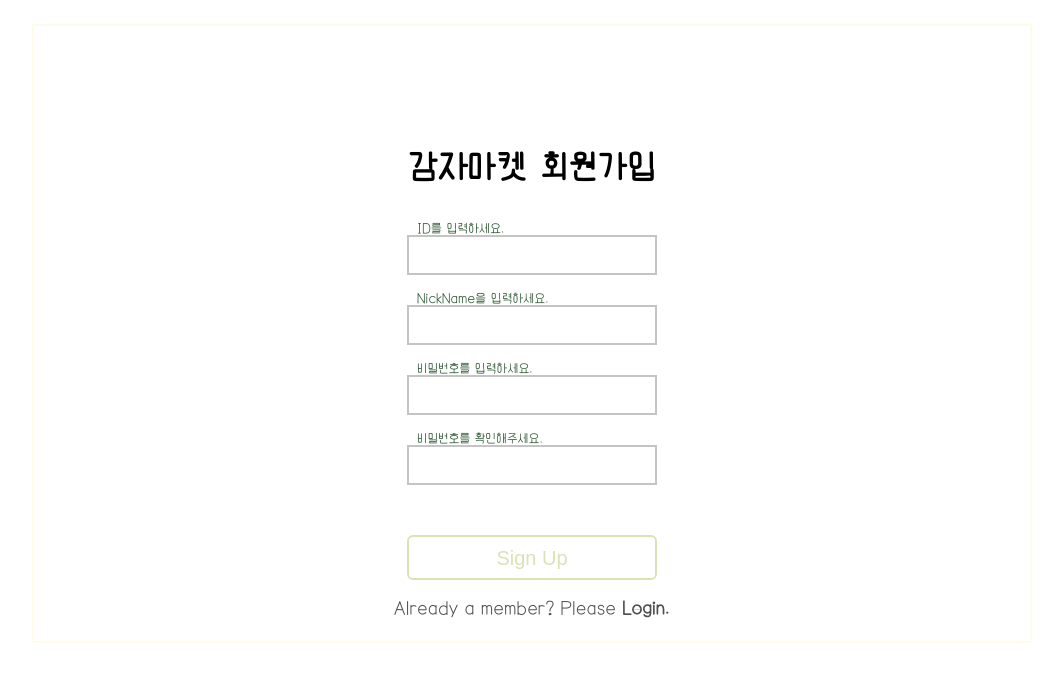
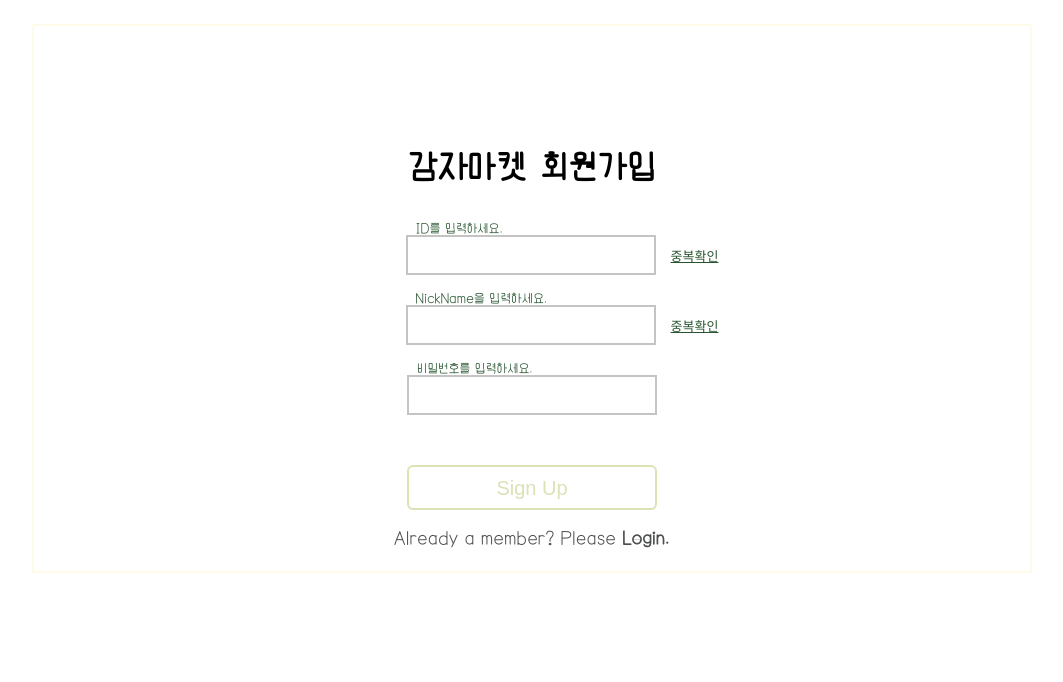
Before and after one commit to potato-market-front/potato-market-front, a React (Create React App) app: page /signup in a window 1280 px wide. Shown: the top 682 px of the page, without its empty margins (108-1171 px from the left). Built offline with nearby package versions, Linux system fonts and the light colour scheme.

Commit message:
Update Signup.jsx
signup 서버 연결 부분 추가

```diff
--- a/src/components/features/login/Signup.jsx
+++ b/src/components/features/login/Signup.jsx
@@ -1,50 +1,106 @@
-import React from "react";
+import React, { useState } from "react";
 import styled from "styled-components";
-import { Link } from "react-router-dom";
+import { Link, useNavigate } from "react-router-dom";
 import Input from "../../common/Input";
 import Button from "../../common/Button";
+import {
+  idDupCheck,
+  nickDupCheck,
+  postSignup,
+} from "../../../redux/modules/login";
+import TextButton from "../../common/TextButton";
 
 function SignUp() {
+  const [id, setId] = useState("");
+  const [nickname, setNickname] = useState("");
+  const [password, setPassword] = useState("");
+
+  const navigation = useNavigate();
+
+  const onSignUp = () => {
+    postSignup({
+      id,
+      nickname,
+      password,
+    }).then((res) => {
+      localStorage.setItem("id", res.headers.authorization);
+      navigation("/login");
+    });
+  };
+
+  const idDup = (id) => {
+    idDupCheck(id).then((res) => {
+      console.log("ID 중복:", res);
+      if (res === false) {
+        alert("사용 가능한 ID입니다.");
+        setId(res);
+      } else {
+        alert("이미 사용중인 ID입니다.");
+        setId(res);
+        id("");
+      }
+    });
+  };
+
+  const nickDup = (nickname) => {
+    nickDupCheck(nickname).then((res) => {
+      console.log("Nick 중복:", res);
+      if (res === false) {
+        alert("사용 가능한 Nickname입니다.");
+        setNickname(res);
+      } else {
+        alert("이미 사용중인 Nickname입니다.");
+        setNickname(res);
+        nickname("");
+      }
+    });
+  };
+
   return (
     <StTopContainer>
       <h1>감자마켓 회원가입</h1>
       <StInputGroup>
-        <div>
+        <StInputnButton>
           <Input
+            onChange={(event) => {
+              setId(event.target.value);
+            }}
             type="text"
             name="id"
             label="ID를 입력하세요."
             width={"250px"}
           ></Input>
-        </div>
-        <div>
+          <TextButton onClick={idDup}>중복확인</TextButton>
+        </StInputnButton>
+        <StInputnButton>
           <Input
+            onChange={(event) => {
+              setNickname(event.target.value);
+            }}
             type="text"
             name="nick"
             label="NickName을 입력하세요."
             width={"250px"}
           ></Input>
-        </div>
+          <TextButton onClick={nickDup}>중복확인</TextButton>
+        </StInputnButton>
         <div>
           <Input
+            onChange={(event) => {
+              setPassword(event.target.value);
+            }}
             type="password"
             name="password"
             label="비밀번호를 입력하세요."
             width={"250px"}
           ></Input>
         </div>
-        <div>
-          <Input
-            type="password"
-            name="confirm"
-            label="비밀번호를 확인해주세요."
-            width={"250px"}
-          ></Input>
-        </div>
       </StInputGroup>
       <StButtonGroup>
         <div>
-          <Button width={"250px"}>Sign Up</Button>
+          <Button width={"250px"} onClick={onSignUp}>
+            Sign Up
+          </Button>
         </div>
         <StLink>
           <Link to="/login">
@@ -65,7 +121,6 @@ const StTopContainer = styled.div`
   justify-content: center;
   align-items: center;
   margin-top: 100px;
-
   gap: 50px;
 `;
 
@@ -73,7 +128,6 @@ const StInputGroup = styled.div`
   display: flex;
   flex-direction: column;
   margin: auto;
-
   gap: 30px;
 `;
 
@@ -82,7 +136,6 @@ const StButtonGroup = styled.div`
   flex-direction: column;
   justify-content: center;
   align-items: center;
-
   margin: auto;
   gap: 20px;
 `;
@@ -94,3 +147,10 @@ const StLink = styled.div`
     color: #4d4f50;
   }
 `;
+
+const StInputnButton = styled.div`
+  display: flex;
+  flex-direction: row;
+  gap: 10px;
+  margin-left: 65px;
+`;
```
